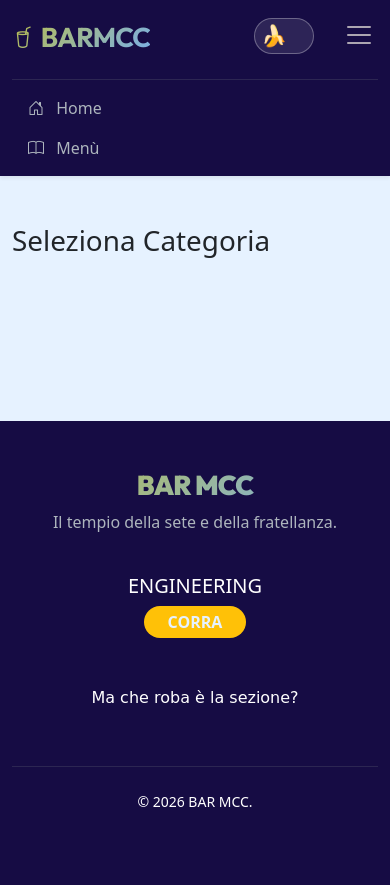
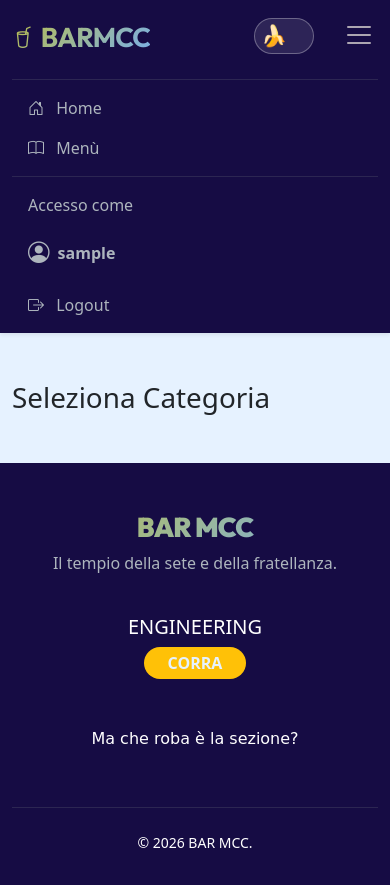
Before and after one commit to Eliobosdet/webapp-barmcc, a Django app: page /products/ in a window 390 px wide, after a click that opens the changed part. Before the commit the page ends 807 px from the top, so only its background shows below. Run offline with Django 5.2, Linux system fonts and the light colour scheme; the visitor is signed in with stand-in values (Sample User, id 1); data comes from the database, SQL or seed files in the repository; data that the repository does not hold is empty; some libraries are stand-ins or nearby versions.

Commit message:
Resize immagini e fix layout/css

```diff
--- a/app/models.py
+++ b/app/models.py
@@ -55,11 +55,33 @@ class Person(models.Model):
 
     # save capitalized
     def save(self, *args, **kwargs):
+        # 1. Capitalizzazione nomi (il tuo codice esistente)
         if self.first_name:
             self.first_name = " ".join(p.capitalize() for p in self.first_name.split())
         if self.last_name:
             self.last_name = " ".join(p.capitalize() for p in self.last_name.split())
+
+        # 2. Salviamo prima il file originale
         super().save(*args, **kwargs)
+
+        # 3. Ora lo riapriamo e lo ridimensioniamo se esiste
+        if self.profile_picture:
+            try:
+                img_path = self.profile_picture.path
+
+                # Controllo se il file esiste davvero su disco
+                if os.path.exists(img_path):
+                    with Image.open(img_path) as img:
+                        # Se l'immagine è più grande di 400x400, ridimensionala
+                        if img.height > 400 or img.width > 400:
+                            output_size = (400, 400)
+                            img.thumbnail(output_size)
+
+                            # Salva sovrascrivendo l'originale (ottimizzando)
+                            img.save(img_path, quality=70, optimize=True)
+            except Exception as e:
+                # Se qualcosa va storto col resize, non bloccare tutto, stampa solo l'errore
+                print(f"Errore resize immagine: {e}")
 
     @property
     def total_spent(self):
--- a/app/templates/app/base.html
+++ b/app/templates/app/base.html
@@ -32,62 +32,51 @@
         </div>
         <nav class="navbar navbar-expand-lg shadow-sm navbase sticky-top">
     <div class="container-fluid">
-                <a class="navbar-brand fw-bold logo d-flex align-items-center me-0 mt-1"
-                   href="{% url 'app:home' %}">
+
+        <a class="navbar-brand fw-bold logo d-flex align-items-center me-0 mt-1" href="{% url 'app:home' %}">
             <i class="bi bi-cup-straw fs-4 me-2"></i>
             <span class="d-inline-block">BARMCC</span>
         </a>
+
         <div class="d-flex align-items-center gap-3 ms-auto ms-lg-0 order-lg-2">
+
+            <!-- Party mode toggle -->
             <div class="cp-wrapper mt-2">
                 <div class="cp-toggle-container">
-                            <input type="checkbox"
-                                   id="partyToggler"
-                                   class="cp-toggle-input"
-                                   {% if PARTY_MODE_ACTIVE %}checked{% endif %}>
+                    <input type="checkbox" id="partyToggler" class="cp-toggle-input" {% if PARTY_MODE_ACTIVE %}checked{% endif %}>
                     <label for="partyToggler" class="cp-toggle-btn mt-0">
                         <span class="cp-icon">🍌</span>
                     </label>
                 </div>
             </div>
-                    <div class="d-none d-lg-block">
+
+            <!-- Dropdown utente VISIBILE SU TUTTI I DISPOSITIVI -->
             {% if user.is_authenticated %}
-                            <div class="dropdown">
-                                <a class="nav-link dropdown-toggle border border-secondary rounded-pill px-3 py-1 d-flex align-items-center gap-2"
-                                   href="#"
-                                   role="button"
-                                   data-bs-toggle="dropdown">
+            <div class="dropdown d-none d-lg-block"> <!-- Visibile solo su desktop -->
+                <a class="nav-link dropdown-toggle border border-secondary rounded-pill px-3 py-1 d-flex align-items-center gap-2" href="#" role="button" data-bs-toggle="dropdown">
                     <i class="bi bi-person-circle fs-5"></i>
                     <span class="fw-semibold">{{ user.username|truncatechars:15 }}</span>
                 </a>
                 <ul class="dropdown-menu dropdown-menu-end shadow border-0 mt-2">
                     {% if user.person_profile %}
-                                        <li>
-                                            <a class="dropdown-item py-2"
-                                               href="{% url 'app:profile' user.person_profile.id %}"><i class="bi bi-person-badge me-2"></i> Profilo</a>
-                                        </li>
+                        <li><a class="dropdown-item py-2" href="{% url 'app:profile' user.person_profile.id %}"><i class="bi bi-person-badge me-2"></i> Profilo</a></li>
                     {% endif %}
-                                    <li>
-                                        <hr class="dropdown-divider">
-                                    </li>
-                                    <li>
-                                        <a class="dropdown-item text-danger py-2" href="{% url 'app:logout' %}"><i class="bi bi-box-arrow-right me-2"></i> Logout</a>
-                                    </li>
+                    <li><hr class="dropdown-divider"></li>
+                    <li><a class="dropdown-item text-danger py-2" href="{% url 'app:logout' %}"><i class="bi bi-box-arrow-right me-2"></i> Logout</a></li>
                 </ul>
             </div>
             {% else %}
-                            <a class="btn btn-warning rounded-pill px-4 fw-bold"
-                               href="{% url 'app:login' %}">Accedi</a>
+                <a class="btn btn-warning rounded-pill px-4 fw-bold d-none d-lg-inline-flex" href="{% url 'app:login' %}">Accedi</a>
             {% endif %}
-                    </div>
-                    <button class="navbar-toggler border-0 p-1"
-                            type="button"
-                            data-bs-toggle="collapse"
-                            data-bs-target="#navbarNav">
+
+            <!-- Bottone hamburger menu -->
+            <button class="navbar-toggler border-0 p-1" type="button" data-bs-toggle="collapse" data-bs-target="#navbarNav">
                 <span class="navbar-toggler-icon"></span>
             </button>
         </div>
-                <div class="collapse navbar-collapse mt-2 mt-lg-0 order-lg-1 w-100 w-lg-auto"
-                     id="navbarNav">
+
+        <!-- Menu collassabile (mobile) -->
+        <div class="collapse navbar-collapse mt-2 mt-lg-0 order-lg-1 w-100 w-lg-auto" id="navbarNav">
             <hr class="d-lg-none my-2 border-secondary opacity-25">
             <ul class="navbar-nav me-auto mx-lg-4 gap-lg-3 align-items-lg-center">
                 <li class="nav-item">
@@ -98,32 +87,58 @@
                 </li>
                 {% if user.person_profile.is_partner %}
                  <li class="nav-item dropdown">
-                                <a class="nav-link dropdown-toggle text-success fw-bold px-3 px-lg-2"
-                                   href="#"
-                                   id="gestioneDropdown"
-                                   role="button"
-                                   data-bs-toggle="dropdown"
-                                   aria-expanded="false">
+                     <a class="nav-link dropdown-toggle text-success fw-bold px-3 px-lg-2" href="#" id="gestioneDropdown" role="button" data-bs-toggle="dropdown" aria-expanded="false">
                         <i class="bi bi-shield-lock me-2 "></i> Gestione
                     </a>
-                                <ul class="dropdown-menu shadow border-success border-opacity-25 mt-2"
-                                    aria-labelledby="gestioneDropdown">
-                                    <li>
-                                        <a class="dropdown-item py-2" href="{% url 'app:order_create' %}"><i class="bi bi-plus-square me-2 text-success"></i> Nuovo Ordine</a>
-                                    </li>
-                                    <li>
-                                        <a class="dropdown-item py-2" href="{% url 'app:order_list' %}"><i class="bi bi-list-ul me-2 text-success"></i> Lista Ordini</a>
-                                    </li>
-                                    <li>
-                                        <hr class="dropdown-divider">
-                                    </li>
-                                    <li>
-                                        <a class="dropdown-item py-2" href="{% url 'app:person_list' %}"><i class="bi bi-people me-2 text-success"></i> Elenco Persone</a>
-                                    </li>
+                    <ul class="dropdown-menu shadow border-success border-opacity-25 mt-2" aria-labelledby="gestioneDropdown">
+                         <li><a class="dropdown-item py-2" href="{% url 'app:order_create' %}"><i class="bi bi-plus-square me-2 text-success"></i> Nuovo Ordine</a></li>
+                         <li><a class="dropdown-item py-2" href="{% url 'app:order_list' %}"><i class="bi bi-list-ul me-2 text-success"></i> Lista Ordini</a></li>
+                         <li><hr class="dropdown-divider"></li>
+                         <li><a class="dropdown-item py-2" href="{% url 'app:person_list' %}"><i class="bi bi-people me-2 text-success"></i> Elenco Persone</a></li>
                     </ul>
                  </li>
                  {% endif %}
-                        <li class="nav-item d-lg-none"></li>
+
+                 <!-- AGGIUNGI QUESTA SEZIONE PER IL MOBILE -->
+                 <li class="nav-item d-lg-none">
+                    <hr class="my-2 border-secondary opacity-25">
+                </li>
+
+                {% if user.is_authenticated %}
+                    <li class="nav-item d-lg-none px-3 mb-2">
+                        <span class="small nav-link">Accesso come</span>
+                        <div class="d-flex align-items-center gap-2 mt-1">
+                            <i class="bi bi-person-circle fs-4 nav-link"></i>
+                            <div class="nav-link">
+                                <span class="fw-bold">{{ user.username }}</span>
+                                {% if user.person_profile %}
+                                    <br><small class="text-invert">{{ user.person_profile.get_role_display }}</small>
+                                {% endif %}
+                            </div>
+                        </div>
+                    </li>
+
+                    {% if user.person_profile %}
+                    <li class="nav-item d-lg-none">
+                        <a class="nav-link px-3" href="{% url 'app:profile' user.person_profile.id %}">
+                            <i class="bi bi-person-badge me-2"></i> Profilo
+                        </a>
+                    </li>
+                    {% endif %}
+
+                    <li class="nav-item d-lg-none">
+                        <a class="nav-link px-3 text-danger" href="{% url 'app:logout' %}">
+                            <i class="bi bi-box-arrow-right me-2"></i> Logout
+                        </a>
+                    </li>
+
+                {% else %}
+                    <li class="nav-item d-lg-none">
+                        <a class="nav-link px-3 text-warning" href="{% url 'app:login' %}">
+                            <i class="bi bi-box-arrow-in-right me-2"></i> Accedi
+                        </a>
+                    </li>
+                {% endif %}
             </ul>
         </div>
     </div>
--- a/app/templates/app/person_list.html
+++ b/app/templates/app/person_list.html
@@ -182,6 +182,7 @@
                     data-bs-target="#modalAddPerson">
                 <i class="bi bi-plus-lg fs-2"></i>
             </button>
+            <p class="mt-4"><i>(Per modificare lo stato di una persona contatta il Corra)</i></p>
         {% endif %}
     </div>
     {% include 'app/includes/modal_add_person.html' %}
--- a/app/templates/app/person_profile.html
+++ b/app/templates/app/person_profile.html
@@ -16,7 +16,7 @@
                 {% if error %}<div class="alert alert-danger">{{ error }}</div>{% endif %}
                 {% if person %}
                     <div class="card mb-4 bg-light">
-                        <div class="card-header text-white">
+                        <div class="card-header bg-dark text-white">
                             <h5 class="mb-0">Dati profilo</h5>
                         </div>
                         <div class="card-body text-center">
--- a/barmcc/settings.py
+++ b/barmcc/settings.py
@@ -32,7 +32,7 @@ DEBUG = os.environ.get('DEBUG') == 'True'
 ALLOWED_HOSTS = ['*']
 
 MEDIA_URL = '/media/'
-MEDIA_ROOT = BASE_DIR / 'media'
+MEDIA_ROOT = os.path.join(BASE_DIR, 'media')
 
 # settings.py
 
```
Lines whose indentation alone changed are shown as unchanged.
